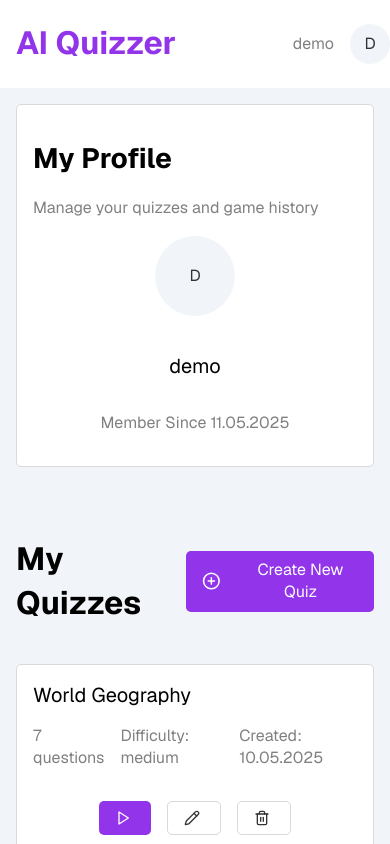
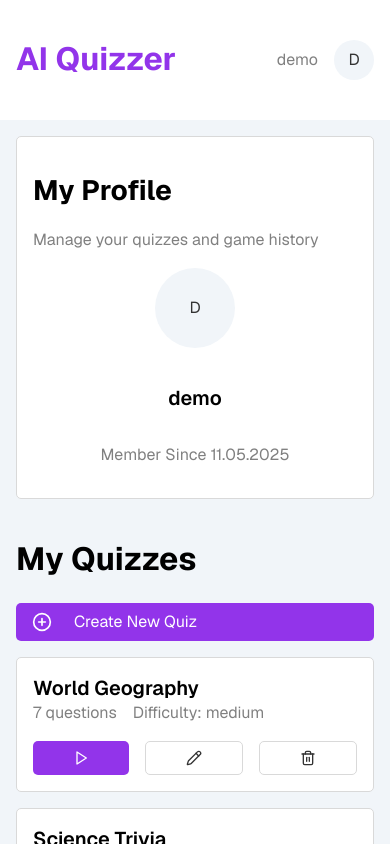
Before and after one commit to ixtk/ai-quizzer, a React (Vite) app in the folder frontend/: page /Profile in a window 390 px wide. Shown: the top 844 px of the page. Built offline with nearby package versions, Linux system fonts and the light colour scheme.

Commit message:
requested changes 2

```diff
--- a/frontend/src/App.css
+++ b/frontend/src/App.css
@@ -4,7 +4,7 @@
 
 body {
   margin: 0;
-  font-family: 'Geist', sans-serif;
+  font-family: "Geist", sans-serif;
   line-height: 1.4;
   background-color: var(--gray-100);
 }
@@ -18,7 +18,7 @@ img {
   max-width: 100%;
 }
 
-input{
+input {
   width: 100%;
   font: inherit;
 }
@@ -28,7 +28,7 @@ textarea {
   font: inherit;
 }
 
-label{
+label {
   display: block;
   margin-bottom: 2px;
 }
@@ -46,6 +46,7 @@ label{
 
   --green-900: hsl(142, 76%, 26%);
   --green-700: hsl(142, 76%, 36%);
+  --green-300: hsl(90, 57%, 97%);
 
   --gray-700: hsl(0, 0%, 20%);
   --gray-500: hsl(0, 0%, 50%);
@@ -55,10 +56,12 @@ label{
 
   --white: hsl(0, 0%, 100%);
   --black: hsl(0, 0%, 0%);
+
+  --font-weight-600: 600;
 }
 
 .container {
-  max-width: 960px;
+  max-width: 1100px;
   margin: 0 auto;
   padding: var(--card-spacing);
 }
--- a/frontend/src/Pages/LobbyPage/LobbyPage.css
+++ b/frontend/src/Pages/LobbyPage/LobbyPage.css
@@ -1,5 +1,5 @@
 .home-link {
-  margin: var(--card-spacing);
+  margin-bottom: var(--card-spacing);
   display: flex;
   align-items: center;
   text-decoration: none;
@@ -15,7 +15,6 @@
 
 .lobby-section {
   width: 100%;
-  margin: var(--card-spacing);
 }
 
 .lobby-subtitle {
--- a/frontend/src/Pages/LobbyPage/LobbyPage.jsx
+++ b/frontend/src/Pages/LobbyPage/LobbyPage.jsx
@@ -5,13 +5,13 @@ import "./LobbyPage.css"
 
 function LobbyPage() {
   return (
-    <>
+    <div className="container">
       <Link to="/" className="home-link">
         <ArrowLeft />
         Back to Home
       </Link>
       <div className="lobby-page">
-        <div className="container card lobby-section">
+        <div className=" card lobby-section">
           <h1 className="lobby-title">Game Lobby</h1>
           <p className="lobby-subtitle">Waiting for players to get ready</p>
 
@@ -55,7 +55,7 @@ function LobbyPage() {
           </div>
         </div>
 
-        <div className="quiz-section container">
+        <div className="quiz-section">
           <div className="quiz-badge card">
             <h1>Select Your Quiz</h1>
             <p>Choose a quiz to use in the game</p>
@@ -75,7 +75,7 @@ function LobbyPage() {
           </button>
         </div>
       </div>
-    </>
+    </div>
   )
 }
 
--- a/frontend/src/Pages/ProfilePage/ProfilePage.css
+++ b/frontend/src/Pages/ProfilePage/ProfilePage.css
@@ -4,6 +4,7 @@ button {
 }
 
 .header {
+  padding: var(--card-spacing);
   width: 100%;
   display: flex;
   align-items: center;
@@ -12,7 +13,6 @@ button {
 }
 
 .AI-Quizzer {
-  margin-left: var(--card-spacing);
   color: var(--purple-700);
 }
 
@@ -38,8 +38,6 @@ button {
 }
 
 .profile {
-  margin: var(--card-spacing);
-  min-width: 350px;
   max-height: 23rem;
   flex: 1;
 }
@@ -87,10 +85,6 @@ button {
   color: var(--gray-500);
 }
 
-.quizzes {
-  width: 100%;
-}
-
 .my-quizzes {
   display: flex;
   justify-content: space-between;
@@ -105,7 +99,8 @@ button {
   margin-top: var(--card-spacing);
   display: flex;
   justify-content: space-between;
-  align-items: center;
+  flex-direction: column;
+  align-items: flex-start;
   gap: var(--card-spacing);
 }
 
@@ -117,12 +112,13 @@ button {
 
 .quiz-info {
   display: flex;
-  margin: 0;
+
   gap: var(--card-spacing);
 }
 
 .quiz-info p {
   color: var(--gray-500);
+  margin: 0;
 }
 
 .quiz-actions {
@@ -130,14 +126,11 @@ button {
   gap: var(--card-spacing);
 }
 
-@media (max-width: 1250px) {
-  .quiz {
-    flex-direction: column;
-    align-items: flex-start;
-  }
+.btn-text {
+  margin-left: var(--card-spacing);
 }
 
-@media (max-width: 1050px) {
+@media (max-width: 800px) {
   .profile-quizzes {
     flex-direction: column;
   }
@@ -151,7 +144,36 @@ button {
     align-items: center;
   }
 
+  .quiz-actions {
+    width: 100%;
+  }
+
+  .quiz-actions button {
+    display: flex;
+    justify-content: center;
+    flex: 1;
+  }
+
   .btn-text {
     display: none;
   }
+
+  .my-quizzes {
+    width: 100%;
+    flex-direction: column;
+    align-items: flex-start;
+  }
+
+  .my-quizzes button {
+    width: 100%;
+  }
+
+  .quiz-info-name {
+    width: 100%;
+    justify-content: flex-start;
+  }
+
+  .quiz-info-created {
+    display: none;
+  }
 }
--- a/frontend/src/Pages/ProfilePage/ProfilePage.jsx
+++ b/frontend/src/Pages/ProfilePage/ProfilePage.jsx
@@ -13,9 +13,9 @@ function Quizzes() {
           <div className="icon">D</div>
         </div>
       </div>
-
+      <div className="container">
         <div className="profile-quizzes">
-        <div className="profile card container">
+          <div className="profile card">
             <h1 className="profile-heading">My Profile</h1>
             <p className="profile-text">Manage your quizzes and game history</p>
             <div className="profile-info">
@@ -25,7 +25,7 @@ function Quizzes() {
             </div>
           </div>
 
-        <div className="quizzes container">
+          <div className="quizzes ">
             <div className="my-quizzes">
               <h1>My Quizzes</h1>
               <button className="quizzes-create-btn btn-primary btn">
@@ -41,22 +41,22 @@ function Quizzes() {
                   <div className="quiz-info">
                     <p>{quiz.number_of_questions} questions</p>
                     <p>Difficulty: {quiz.difficulty}</p>
-                  <p>Created: {quiz.date_created}</p>
+                    <p className="quiz-info-created">Created: {quiz.date_created}</p>
                   </div>
                 </div>
                 <div className="quiz-actions">
                   <button className="btn-primary btn">
-                  <Play size={16} style={{ marginRight: 4 }} />
+                    <Play size={16} />
                     <span className="btn-text">Host Game</span>
                   </button>
 
                   <button className="btn-outline btn">
-                  <Pencil size={16} style={{ marginRight: 4 }} />
+                    <Pencil size={16} />
                     <span className="btn-text">Edit</span>
                   </button>
 
                   <button className="btn-outline btn">
-                  <Trash2 size={16} style={{ marginRight: 4 }} />
+                    <Trash2 size={16} />
                     <span className="btn-text">Delete</span>
                   </button>
                 </div>
@@ -64,6 +64,7 @@ function Quizzes() {
             ))}
           </div>
         </div>
+      </div>
     </>
   )
 }
```
Lines whose indentation alone changed are shown as unchanged.
